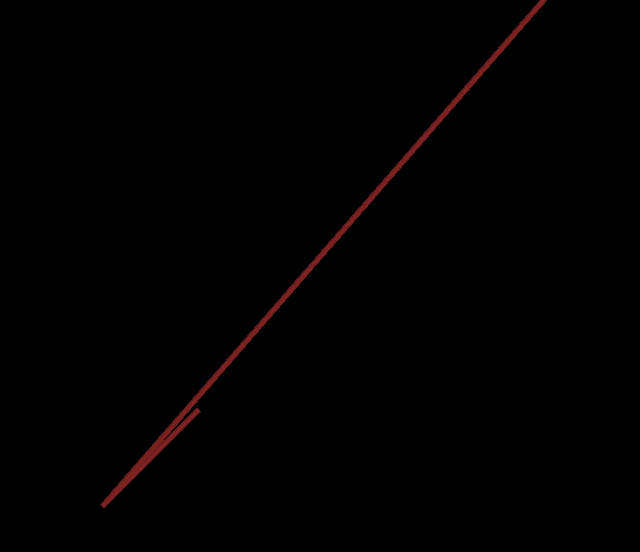
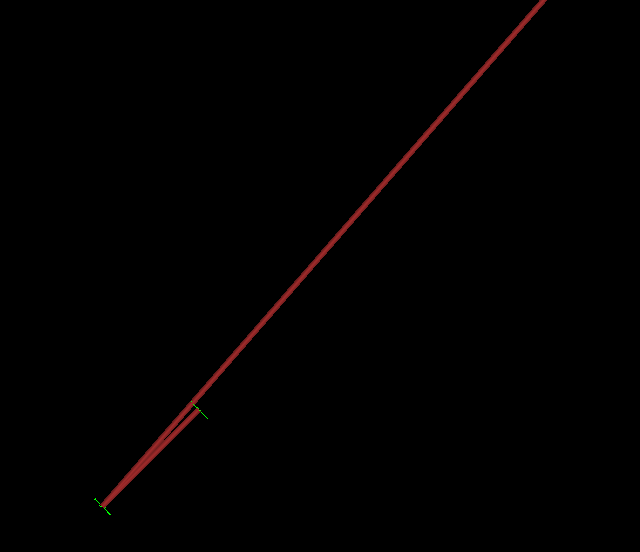
Before and after one commit to xiekun1992/gcodeLineToGeometry, a plain HTML site: page index.html in a window 1280 px wide. Shown: the whole page, without its empty margins (441-1081 px from the left). Drawn offline with Linux system fonts and the light colour scheme.

Commit message:
add normal helper

```diff
--- /dev/null
+++ b/VertexNormalsHelper.js
@@ -0,0 +1,77 @@
+( function () {
+
+	const _v1 = new THREE.Vector3();
+
+	const _v2 = new THREE.Vector3();
+
+	const _normalMatrix = new THREE.Matrix3();
+
+	class VertexNormalsHelper extends THREE.LineSegments {
+
+		constructor( object, size = 1, color = 0xff0000 ) {
+
+			const geometry = new THREE.BufferGeometry();
+			const nNormals = object.geometry.attributes.normal.count;
+			const positions = new THREE.Float32BufferAttribute( nNormals * 2 * 3, 3 );
+			geometry.setAttribute( 'position', positions );
+			super( geometry, new THREE.LineBasicMaterial( {
+				color,
+				toneMapped: false
+			} ) );
+			this.object = object;
+			this.size = size;
+			this.type = 'VertexNormalsHelper'; //
+
+			this.matrixAutoUpdate = false;
+			this.update();
+
+		}
+
+		update() {
+
+			this.object.updateMatrixWorld( true );
+
+			_normalMatrix.getNormalMatrix( this.object.matrixWorld );
+
+			const matrixWorld = this.object.matrixWorld;
+			const position = this.geometry.attributes.position; //
+
+			const objGeometry = this.object.geometry;
+
+			if ( objGeometry && objGeometry.isGeometry ) {
+
+				console.error( 'THREE.VertexNormalsHelper no longer supports Geometry. Use THREE.BufferGeometry instead.' );
+				return;
+
+			} else if ( objGeometry && objGeometry.isBufferGeometry ) {
+
+				const objPos = objGeometry.attributes.position;
+				const objNorm = objGeometry.attributes.normal;
+				let idx = 0; // for simplicity, ignore index and drawcalls, and render every normal
+
+				for ( let j = 0, jl = objPos.count; j < jl; j ++ ) {
+
+					_v1.fromBufferAttribute( objPos, j ).applyMatrix4( matrixWorld );
+
+					_v2.fromBufferAttribute( objNorm, j );
+
+					_v2.applyMatrix3( _normalMatrix ).normalize().multiplyScalar( this.size ).add( _v1 );
+
+					position.setXYZ( idx, _v1.x, _v1.y, _v1.z );
+					idx = idx + 1;
+					position.setXYZ( idx, _v2.x, _v2.y, _v2.z );
+					idx = idx + 1;
+
+				}
+
+			}
+
+			position.needsUpdate = true;
+
+		}
+
+	}
+
+	THREE.VertexNormalsHelper = VertexNormalsHelper;
+
+} )();
--- a/index.html
+++ b/index.html
@@ -15,6 +15,7 @@
     <script src="./data.js"></script>
     <script src="./three.min.js"></script>
     <script src="./OrbitControls.js"></script>
+    <script src="./VertexNormalsHelper.js"></script>
     <script>
     function lineToGeometry(line) {
         if (line.length < 2) {
@@ -128,7 +129,7 @@
     camera.lookAt( 0, 0, 0 );
     const amlight = new THREE.AmbientLight(0x777777)
     const light = new THREE.DirectionalLight(0xcccccc, 0.5)
-    light.position.set(300, 300, 300)
+    light.position.set(0, 0, 300)
 
     const scene = new THREE.Scene();
     scene.add(light)
@@ -168,6 +169,9 @@
     // const mesh = new THREE.Mesh(box, new THREE.MeshPhongMaterial({ color: 0xff0000, side: THREE.DoubleSide }))
     scene.add(mesh)
 
+    const helper = new THREE.VertexNormalsHelper(mesh, 1, 0x00ff00, 1 );
+    scene.add( helper );
+
     function render() {
         requestAnimationFrame(render)
         renderer.render(scene, camera);
```
